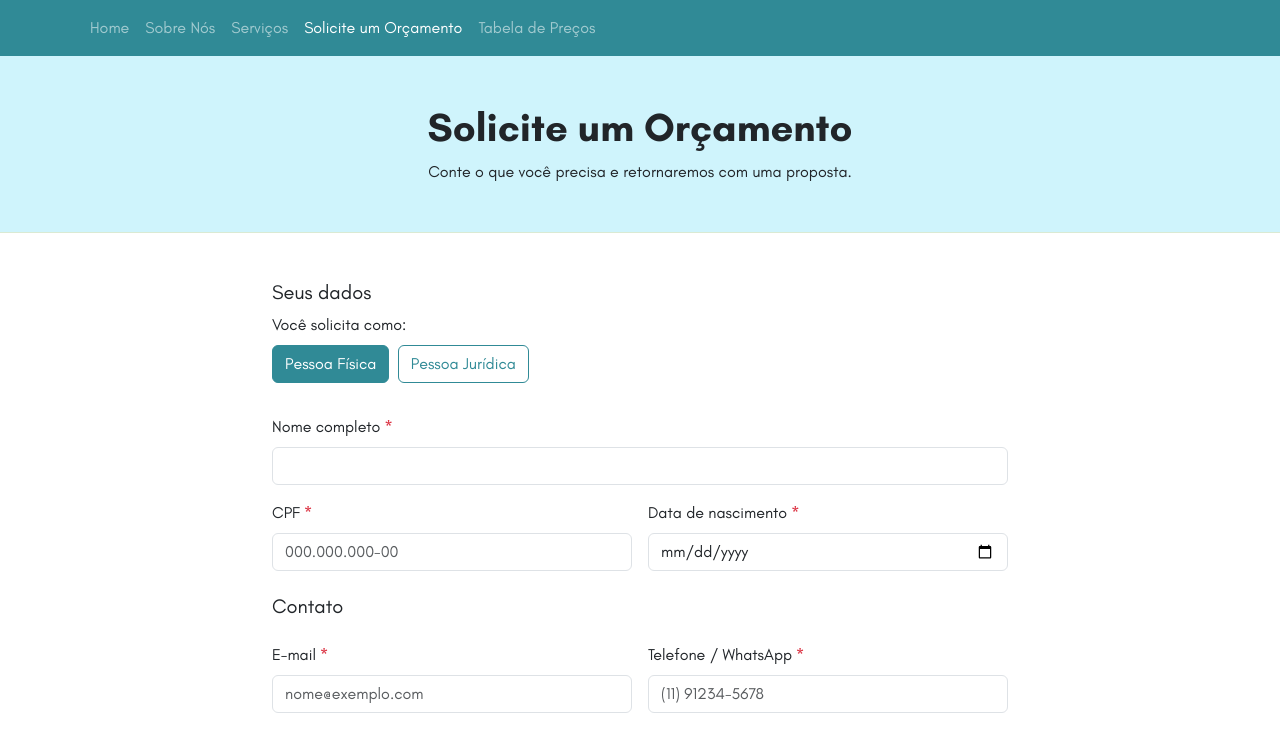
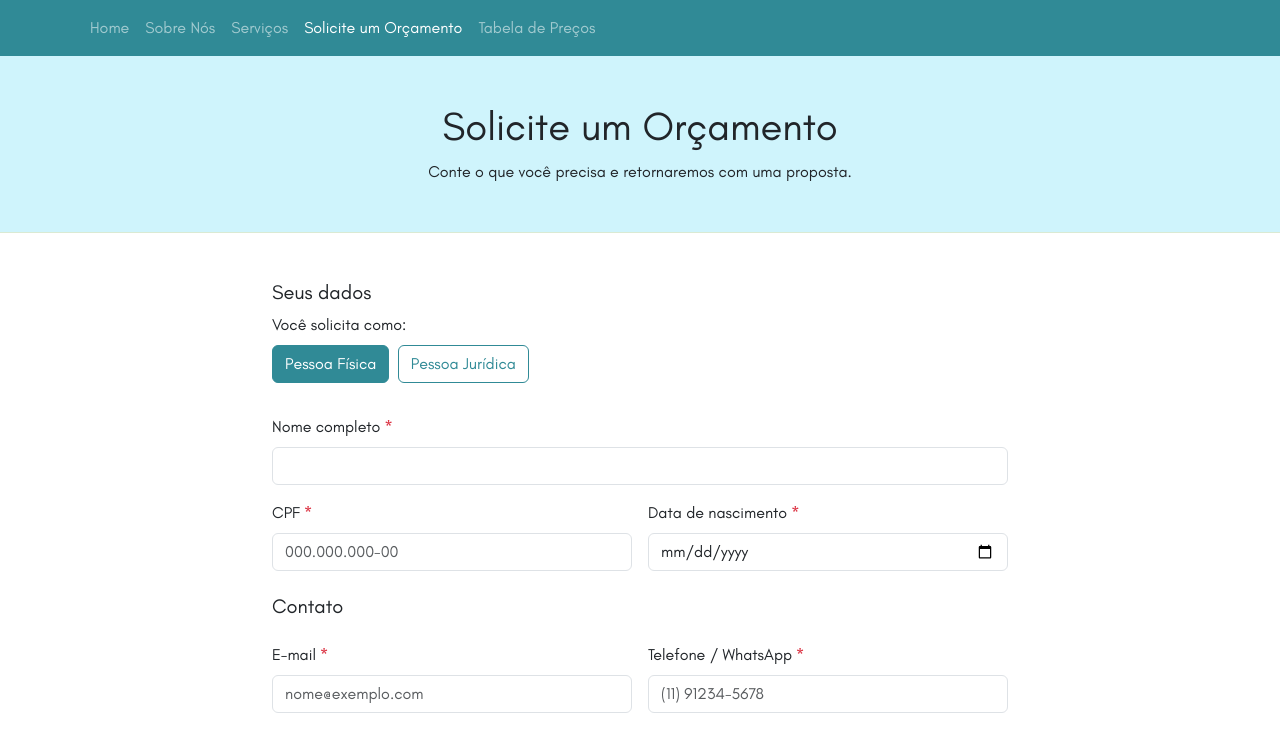
Before and after one commit to JessicaAJesus/ServicosProfissionais, a plain HTML site: page orcamento.html in a window 1280 px wide. Shown: the top 734 px of the page. Drawn offline with Linux system fonts and the light colour scheme.

Commit message:
Change header element for budget request section

```diff
--- a/orcamento.html
+++ b/orcamento.html
@@ -38,7 +38,7 @@
         <!-- Título -->
         <section class="bg-info-subtle">
             <header class="container py-5 text-center">
-                <h1 class="fw-bold">Solicite um Orçamento</h1>
+                <h1>Solicite um Orçamento</h1>
                 <p class="mb-0">Conte o que você precisa e retornaremos com uma proposta.</p>
             </header>
             <hr class="m-0">
```
